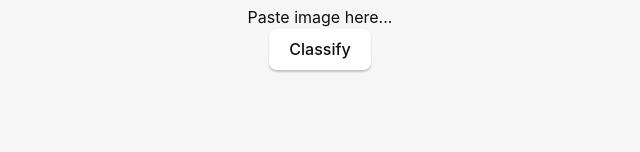
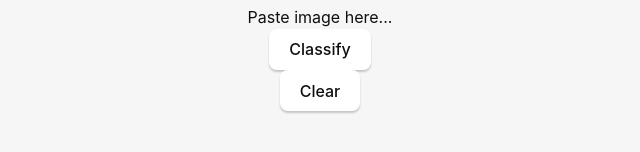
Before and after one commit to RideOnRhythm/thunderclaps-ios, a plain HTML site: page src/index.html in a window 1280 px wide. Shown: the part 356-508 px from the top of the page, 320-960 px from the left. Drawn offline with Linux system fonts and the light colour scheme.

Commit message:
Update index.html

```diff
--- a/src/index.html
+++ b/src/index.html
@@ -36,6 +36,9 @@
       <div class="row">
         <button id="classify" type="button">Classify</button>
       </div>
+      <div class="row">
+        <button id="clear" type="button">Clear</button>
+      </div>
       <p id="results" style="white-space: pre-wrap;"></p>
     </main>
   </body>
```
